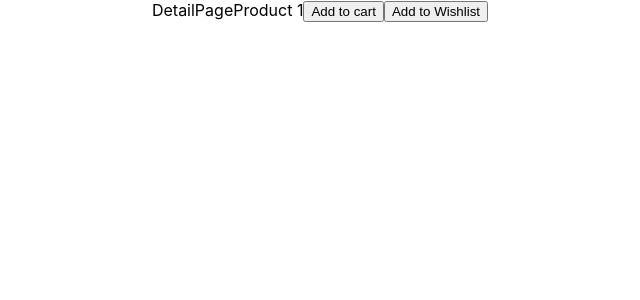
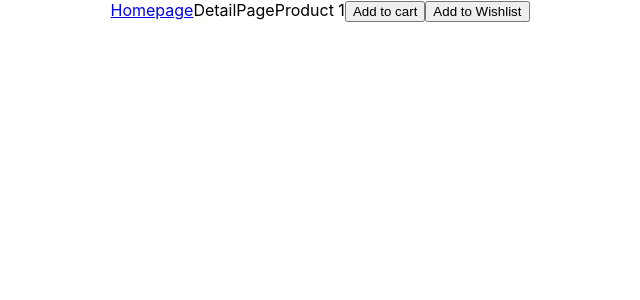
Before and after one commit to adeltancsik/webshop, a React (Create React App) app: page /detail-page/1 in a window 1280 px wide. Shown: the top 300 px of the page, without its empty margins (320-960 px from the left). Built offline with nearby package versions, Linux system fonts and the light colour scheme; data requests are answered from the project's data file.

Commit message:
add homepage link to test wishlist state still works

```diff
--- a/src/components/DetailPage.js
+++ b/src/components/DetailPage.js
@@ -1,10 +1,12 @@
 import React from "react";
 import WishlistBtn from "./WishlistBtn";
+import { Link } from 'react-router-dom';
 
 export default class DetailPage extends React.Component {
   render() {
     return (
       <div>
+        <Link to='/'>Homepage</Link>
         DetailPage
         {this.props.name}
         <button>Add to cart</button>
```
